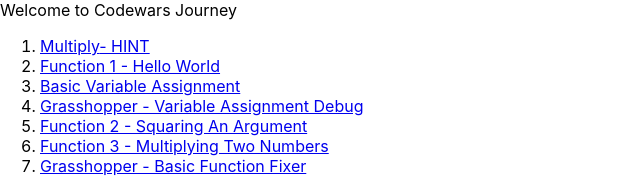
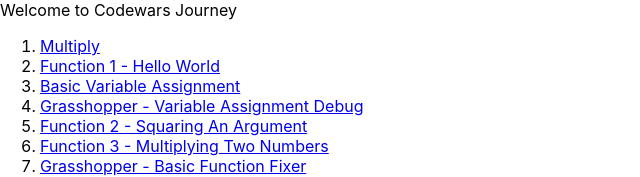
Before and after one commit to scholtz-gnome/codewars-journey, a React (Create React App) app: page / in a window 1280 px wide. Shown: the top 177 px of the page, without its empty margins (0-640 px from the left). Built offline with nearby package versions, Linux system fonts and the light colour scheme.

Commit message:
Create challenge component

```diff
--- a/src/App.tsx
+++ b/src/App.tsx
@@ -1,5 +1,6 @@
 import React from "react";
 import "./App.css";
+import Challenge from "./components/challenge";
 
 function App() {
   return (
@@ -7,49 +8,23 @@
       <header>Welcome to Codewars Journey</header>
       <div>
         <ol>
-          <li>
-            <a
-              href="https://www.codewars.com/kata/50654ddff44f800200000004"
-              target="_blank"
-              rel="noreferrer"
-            >
-              Multiply
-            </a>
-            <a
-              href="https://developer.mozilla.org/en-US/docs/Web/JavaScript/Reference/Statements/return"
-              target="_blank"
-              rel="noreferrer"
-            >
-              - HINT
-            </a>
-          </li>
-          <li>
-            <a
-              href="https://www.codewars.com/kata/523b4ff7adca849afe000035"
-              target="_blank"
-              rel="noreferrer"
-            >
-              Function 1 - Hello World
-            </a>
-          </li>
-          <li>
-            <a
-              href="https://www.codewars.com/kata/50ee6b0bdeab583673000025"
-              target="_blank"
-              rel="noreferrer"
-            >
-              Basic Variable Assignment
-            </a>
-          </li>
-          <li>
-            <a
-              href="https://www.codewars.com/kata/5612e743cab69fec6d000077"
-              target="_blank"
-              rel="noreferrer"
-            >
-              Grasshopper - Variable Assignment Debug
-            </a>
-          </li>
+          <Challenge
+            challengeName="Multiply"
+            challengeUrl="https://www.codewars.com/kata/50654ddff44f800200000004"
+          />
+          <Challenge
+            challengeName="Function 1 - Hello World"
+            challengeUrl="https://www.codewars.com/kata/523b4ff7adca849afe000035"
+          />
+          <Challenge
+            challengeName="Basic Variable Assignment"
+            challengeUrl="https://www.codewars.com/kata/50ee6b0bdeab583673000025"
+          />
+          <Challenge
+            challengeName="Grasshopper - Variable Assignment Debug"
+            challengeUrl="https://www.codewars.com/kata/5612e743cab69fec6d000077"
+          />
+
           <li>
             <a
               href="https://www.codewars.com/kata/523b623152af8a30c6000027"
--- /dev/null
+++ b/src/components/challenge.interface.ts
@@ -0,0 +1,4 @@
+export interface ChallengeProps {
+  challengeUrl: string;
+  challengeName: string;
+}
--- /dev/null
+++ b/src/components/challenge.tsx
@@ -0,0 +1,18 @@
+import { ChallengeProps } from "./challenge.interface";
+
+const Challenge: React.FC<ChallengeProps> = ({
+  challengeUrl,
+  challengeName,
+}) => {
+  return (
+    <div>
+      <li>
+        <a href={challengeUrl} target="_blank" rel="noreferrer">
+          {challengeName}
+        </a>
+      </li>
+    </div>
+  );
+};
+
+export default Challenge;
```
